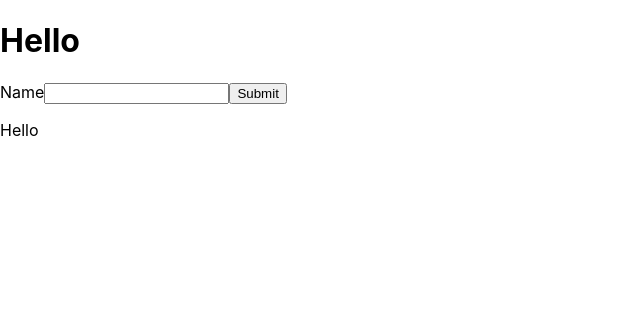
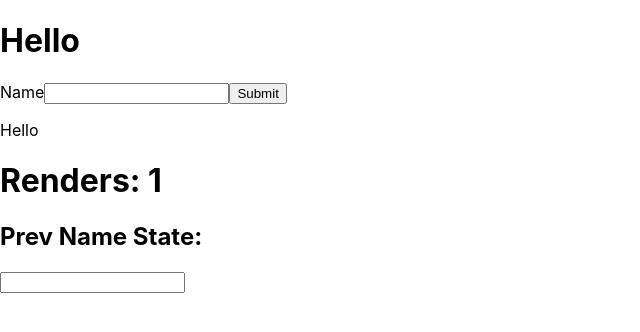
Before and after one commit to ElTragon/playingWithHooks, a React (Create React App) app: page / in a window 1280 px wide. Shown: the top 332 px of the page, without its empty margins (0-640 px from the left). Built offline with nearby package versions, Linux system fonts and the light colour scheme.

Commit message:
Made useRef to get prev state

```diff
--- a/src/App.js
+++ b/src/App.js
@@ -1,11 +1,13 @@
 import './App.css';
 import UseRefExample_1 from './components/UseRefExample_1';
+import UseRefExample_2 from './components/UseRefExample_2';
 
 function App() {
   return (
     <div className='conatainer mt-5'>
       <h1>Hello</h1>
       <UseRefExample_1 />
+      <UseRefExample_2 />
     </div>
   );
 }
--- /dev/null
+++ b/src/components/UseRefExample_2.jsx
@@ -0,0 +1,21 @@
+import { useState, useRef, useEffect } from 'react'
+
+function UseRefExample_2() {
+
+    const [name, setName] = useState('')
+    const renders = useRef(1)
+    const prevName = useRef('')
+    useEffect(() => {
+        renders.current = renders.current + 1
+        prevName.current = name
+    },[name])
+    return (
+        <div>
+            <h1>Renders: {renders.current}</h1>
+            <h2>Prev Name State: {prevName.current}</h2>
+            <input type="text" value={name} onChange={(e)=>setName(e.target.value)}className="form-control mb-3" />
+        </div>
+    )
+}
+
+export default UseRefExample_2
```
